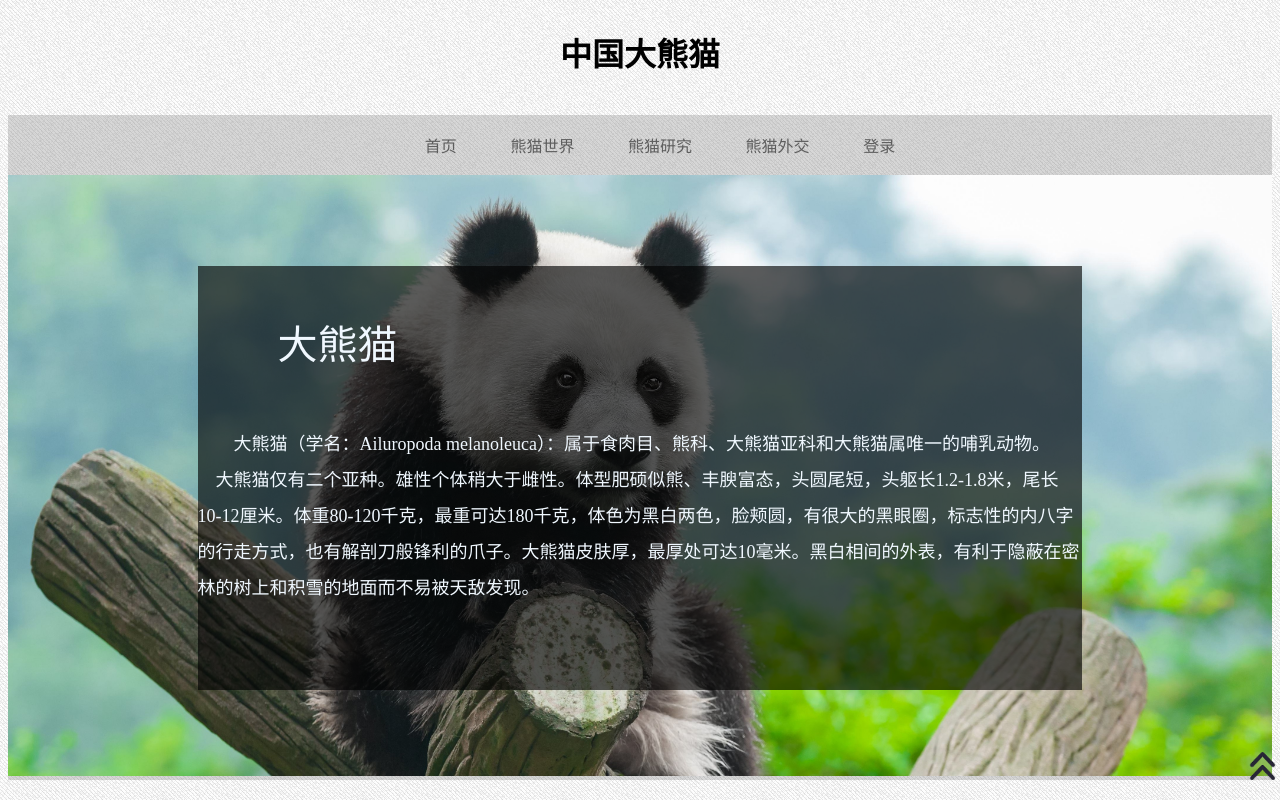
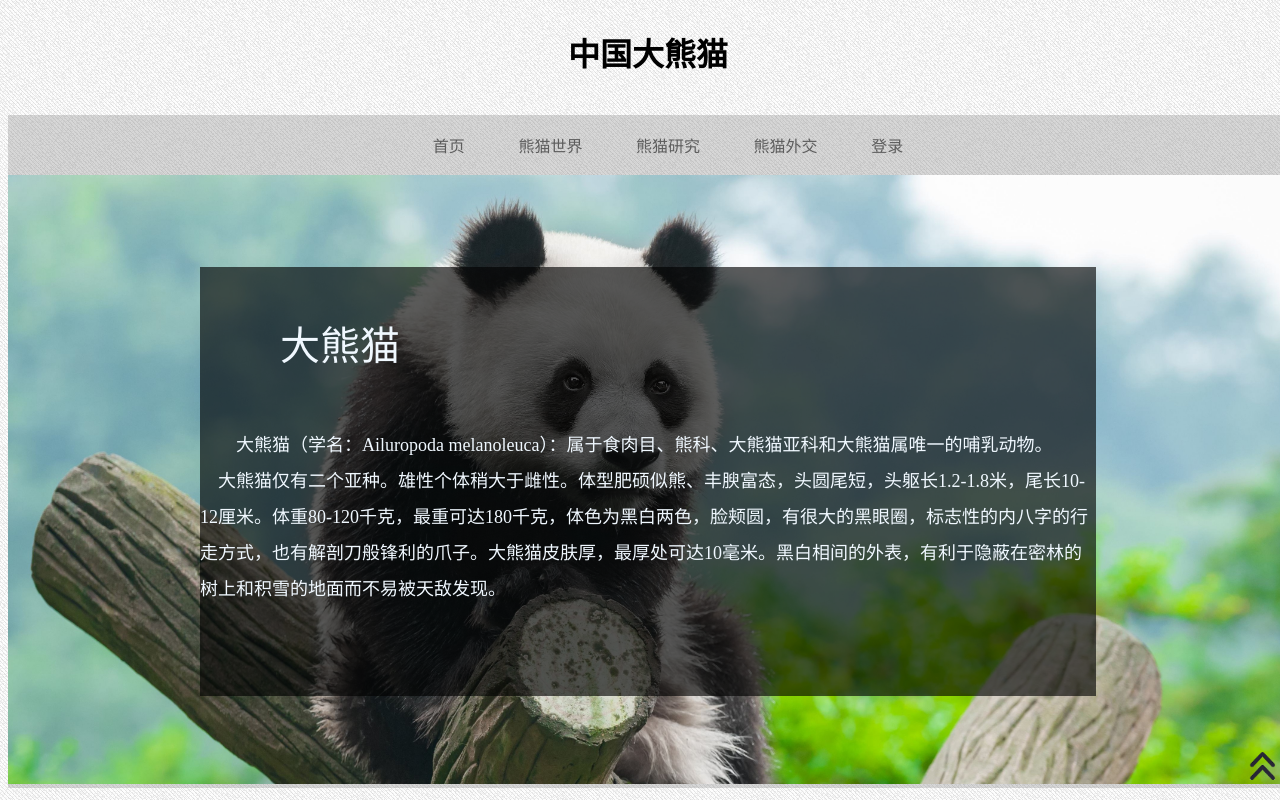
Before and after one commit to yikecaoi/yikecaoi, a plain HTML site: page index.html in a window 1280 px wide. Shown: the top 800 px of the page. Drawn offline with Linux system fonts and the light colour scheme.

Commit message:
Update style.css

```diff
--- a/css/style.css
+++ b/css/style.css
@@ -5,7 +5,7 @@
 }
 body {
   background-image: url("../img/bg01.png");
-
+ min-width: 1280px;
 }
 /* 列后面清除浮动 */
 .row:after {
```
